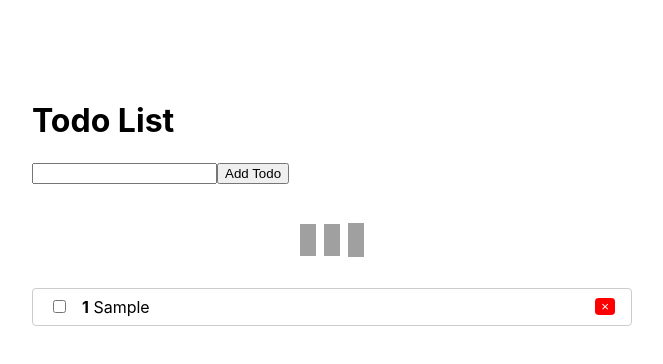
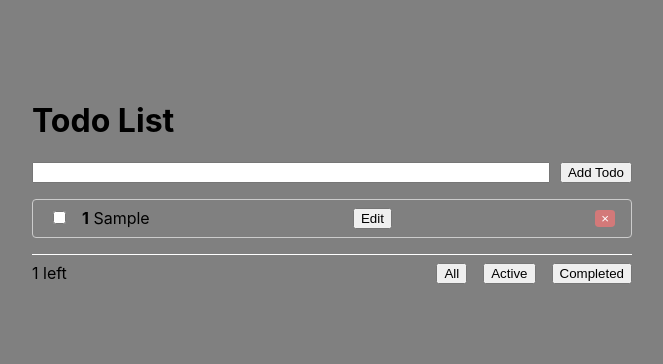
Before and after one commit to rndm-sklz/TodoList, a React (Create React App) app: page / in a window 1280 px wide. Both pictures are taken after typing "Sample" into the empty fields and a click on the button "Add Todo". Shown: the top 364 px of the page, without its empty margins (308-971 px from the left). Built offline with nearby package versions, Linux system fonts and the light colour scheme; no server answers.

Commit message:
update app

```diff
--- a/src/App.js
+++ b/src/App.js
@@ -1,37 +1,58 @@
-import React, { useEffect } from 'react'
+import React, { useState, useEffect } from 'react'
 import TodoList from './Todo/TodoList'
 import Context from './context'
-import Loader from './Loader'
+import AddTodo from './Todo/AddTodo'
+import TodoFilters from './Todo/TodoFilters'
 
-const AddTodo = React.lazy(() => import('./Todo/AddTodo'))
-
-// function App() {
-//   const [todos, setTodos] = React.useState([
-//     { id: 1, completed: false, title: 'Прес качат' },
-//     { id: 2, completed: false, title: 'Анжуманя' },
-//     { id: 3, completed: false, title: 'Бегит' },
-//   ])
 
 function App() {
-  const [todos, setTodos] = React.useState([])
-  const [loading, setLoading] = React.useState(true)
+  const [isLoaded, setIsLoaded] = useState(false);
+  const [todos, setTodos] = useState([]);
+  const [filter, setFilter] = useState('all');
+  const [filteredTodos, setFilteredTodos] = useState([]);
 
   useEffect(() => {
-    fetch('https://jsonplaceholder.typicode.com/todos?_limit=5')
-      .then(response => response.json())
-      .then(todos => {
-        setTimeout(() => {
-          setTodos(todos)
-          setLoading(false)
-        }, 2000)
-      })
+    let localTodo = JSON.parse(localStorage.getItem('todos'));
+
+    if (localTodo) setTodos(localTodo)
+
+    setIsLoaded(true);
   }, [])
+
+  useEffect(() => {
+    if (isLoaded) localStorage.setItem('todos', JSON.stringify(todos))
+  }, [todos, isLoaded])
+
+  console.log(localStorage);
+
+  useEffect(() => {
+    if (filter === 'all') {
+      setFilteredTodos(todos);
+    } else if (filter === 'active') {
+      const activeTodos = todos.filter(todo => !todo.completed);
+      setFilteredTodos(activeTodos);
+    } else if (filter === 'completed') {
+      const completedTodos = todos.filter(todo => todo.completed);
+      setFilteredTodos(completedTodos);
+    }
+  }, [todos, filter])
 
   function toggleTodo(id) {
     setTodos(
       todos.map(todo => {
         if (todo.id === id) {
           todo.completed = !todo.completed
+        }
+        return todo
+      })
+    )
+  }
+
+  function onEditSave (id, title) {
+    setTodos(
+      todos.map( todo => {
+        if (todo.id === id) {
+          todo.title = title
         }
         return todo
       })
@@ -54,12 +75,9 @@ function App() {
     <Context.Provider value={{ removeTodo }}>
       <div className="wrapper">
         <h1>Todo List</h1>
-        <React.Suspense fallback={<p>Loading ...</p>}>
-          <AddTodo onCreate={addTodo} />
-        </React.Suspense>
-
-        {loading && <Loader />}
-        {todos.length ? <TodoList todos={todos} onToggle={toggleTodo} /> : loading ? null : <p>No todos :(</p>}
+        <AddTodo onCreate={addTodo} />
+        {todos.length ? <TodoList todos={filteredTodos} onToggle={toggleTodo} onEditSave={onEditSave} /> : <p>No todos</p>}
+        <TodoFilters setFilter={setFilter} todos={todos}/>
       </div>
     </Context.Provider>
   )
--- a/src/Loader.js
+++ b/src/Loader.js
@@ -3,7 +3,7 @@ import React from 'react'
 function Loader() {
     return (
         <div style={{ display: 'flex', justifyContent: 'center', margin: '.5rem' }}>
-          <div class="lds-facebook"><div></div><div></div><div></div></div>
+          <div className="lds-facebook"><div></div><div></div><div></div></div>
         </div>
       )
 }
--- a/src/Todo/AddTodo.js
+++ b/src/Todo/AddTodo.js
@@ -11,7 +11,6 @@ function useInputValue(defaultValue = '') {
         },
         clear: () => setValue(''),
         value: () => value
-
     }
 }
 
@@ -28,7 +27,7 @@ function AddTodo({ onCreate }) {
     }
 
     return (
-        <form style={{ marginBottom: '1rem' }} onSubmit={submitHandler}>
+        <form className='todo-form' onSubmit={submitHandler}>
             <input {...input.bind} />
             <button type='submit'>Add Todo</button>
         </form>
--- /dev/null
+++ b/src/Todo/TodoFilters.js
@@ -0,0 +1,24 @@
+import React from 'react'
+function TodoFilters(props) {
+	function handleFilterAll() {
+		props.setFilter('all');
+	  }
+
+	  function handleFilterActive() {
+		props.setFilter('active');
+	  }
+
+	  function handleFilterComplete() {
+		props.setFilter('completed');
+	  }
+	return (
+		<div className="filters-wrapper">
+			<p className="remaining" >{ props.todos.filter(todo => !todo.completed).length } left</p>
+			<button className="filter-btn" onClick={handleFilterAll}>All</button>
+			<button className="filter-btn" onClick={handleFilterActive}>Active</button>
+			<button className="filter-btn" onClick={handleFilterComplete}>Completed</button>
+		</div>
+	)
+}
+
+export default TodoFilters
--- a/src/Todo/TodoItem.js
+++ b/src/Todo/TodoItem.js
@@ -1,46 +1,49 @@
-import React, { useContext} from "react"
+import React, { useContext, useState, useEffect } from "react"
 import PropTypes from 'prop-types'
 import Context from "../context"
+function TodoItem({ todo: { id, title, completed }, index, onChange, onEditSave }) {
+	const { removeTodo } = useContext(Context)
+	const [isEditTodo, setIsEditTodo] = useState(false) //TODO: switch to false
+	const [editableTitle, setEditableTitle] = useState(title)
 
-
-const styles = {
-    li: {
-        display: 'flex',
-        justifyContent: 'space-between',
-        alignItems: 'center',
-        padding: '.5rem 1rem',
-        border: '1px solid #ccc',
-        borderRadius: '4px',
-        marginBottom: '.5rem'
-    },
-    input: {
-        marginRight: '1rem',
-
-    },
+	function onEditSaveTodo () {
+		onEditSave(id, editableTitle);
+		setIsEditTodo(false);
 	}
 
-function TodoItem({ todo, index, onChange }) {
-    // console.log('todo', todo)
+	useEffect(() => {
+		if (isEditTodo === true) {
+			setEditableTitle(title)
+		}
+	}, [isEditTodo, title])
 
-    const { removeTodo } = useContext(Context)
-    const classes = []
-    if(todo.completed) {
-        classes.push('done')
-    }
-    return (
-    <li style = {styles.li}>
-        <span className={classes.join(' ')}>
+	return isEditTodo ? (
+		<li className='todo-item'>
+			<span>
 				<input
-             type = 'checkbox'
-             checked = {todo.completed}
-             style = {styles.input}
-             onChange = {() => onChange(todo.id)}></input>
+					value={editableTitle}
+					onChange={(event) => setEditableTitle(event.target.value)}
+				/>
+			</span>
+			<button onClick={onEditSaveTodo}>Save</button>
+			<button onClick={() => setIsEditTodo(false)}>Cancel</button>
+		</li>
+	) : (
+		<li className='todo-item'>
+			<span className={`${completed ? 'done' : ''}`}>
+				<input
+					type='checkbox'
+					checked={completed}
+					className='todo-check'
+					onChange={() => onChange(id)}></input>
 				<strong>{index + 1}</strong>
 				&nbsp;
-            {todo.title}
+				{title}
 			</span>
-        <button className="rm" onClick={removeTodo.bind(null, todo.id)}>&times;</button>
-    </li>)
+			<button onClick={() => setIsEditTodo(true)}>Edit</button>
+			<button className="rm" onClick={removeTodo.bind(null, id)}>&times;</button>
+		</li>
+	)
 }
 
 TodoItem.propTypes = {
--- a/src/Todo/TodoList.js
+++ b/src/Todo/TodoList.js
@@ -2,24 +2,18 @@ import React from 'react'
 import PropTypes from 'prop-types'
 import TodoItem from './TodoItem'
 
-const styles = {
-    ul: {
-        listStyle: 'none',
-        margin: 0,
-        padding: 0,
-    }
-}
-
 function TodoList(props) {
 	return (
-        <ul style = {styles.ul}>
+		// <ul style = {styles.ul}>
+		<ul className='todo-list'>
 			{props.todos.map((todo, index) => {
 				return (
 					<TodoItem
 						todo={todo}
-                     key = {todo.id}
-                     index = {index}
-                     onChange = {props.onToggle}/>
+						key={todo.id}
+						index={index}
+						onEditSave={props.onEditSave}
+						onChange={props.onToggle}/>
 					)
 			})}
 		</ul>
--- a/src/index.css
+++ b/src/index.css
@@ -5,6 +5,7 @@ body {
     sans-serif;
   -webkit-font-smoothing: antialiased;
   -moz-osx-font-smoothing: grayscale;
+  background-color:grey;
 }
 
 code {
@@ -16,10 +17,44 @@ code {
   padding-top: 5rem;
   margin: 0 auto;
   width: 600px;
+  padding-right: 1rem;
+  padding-left: 1rem;
+}
+
+.todo-list {
+  margin: 0;
+  padding: 0;
+  list-style: none;
+}
+
+.todo-item {
+  display: flex;
+  justify-content: space-between;
+  align-items: center;
+  padding: .5rem 1rem;
+  border: 1px solid #ccc;
+  border-radius: 4px;
+  margin-bottom: .5rem;
+}
+
+.todo-form {
+  display: flex;
+  justify-content: space-between;
+  align-items: center;
+  margin-bottom: 1rem;
+}
+
+.todo-form input {
+  display: inline-block;
+  width: 85%;
+}
+
+.todo-check {
+  margin-right: 1rem;
 }
 
 .rm {
-  background: red;
+  background: rgb(211, 121, 121);
   border-radius: 20%;
   color: #fff;
   border: none;
@@ -29,39 +64,17 @@ code {
   text-decoration: line-through;
 }
 
-.lds-facebook {
-  display: inline-block;
-  position: relative;
-  width: 80px;
-  height: 80px;
+.remaining {
+  margin: 0;
+  margin-right: auto;
+  font-size: 1rem;
 }
-.lds-facebook div {
-  display: inline-block;
-  position: absolute;
-  left: 8px;
-  width: 16px;
-  background: rgb(160, 160, 160);
-  animation: lds-facebook 1.2s cubic-bezier(0, 0.5, 0.5, 1) infinite;
+
+.filters-wrapper {
+  display: flex;
+  justify-content: flex-end;
+  gap: 1rem;
+  border-top: #fff solid 1px;
+  padding-top: .5rem;
+  margin-top: 1rem;
 }
-.lds-facebook div:nth-child(1) {
-  left: 8px;
-  animation-delay: -0.24s;
-}
-.lds-facebook div:nth-child(2) {
-  left: 32px;
-  animation-delay: -0.12s;
-}
-.lds-facebook div:nth-child(3) {
-  left: 56px;
-  animation-delay: 0;
-}
-@keyframes lds-facebook {
-  0% {
-    top: 8px;
-    height: 64px;
-  }
-  50%, 100% {
-    top: 24px;
-    height: 32px;
-  }
-}
```
Also changed, not shown: public/index.html (+0 -23 lines), 1 other file (tests, documents, lock files or other folders). Lines whose indentation alone changed are shown as unchanged.
